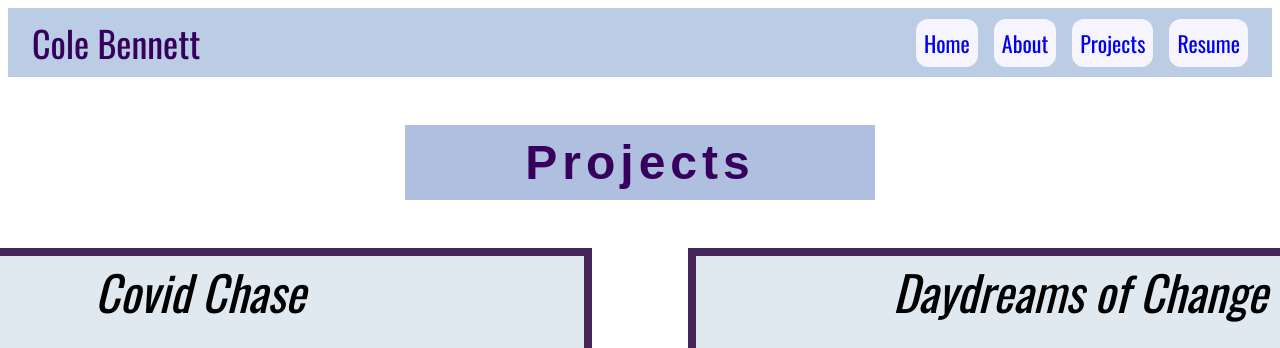
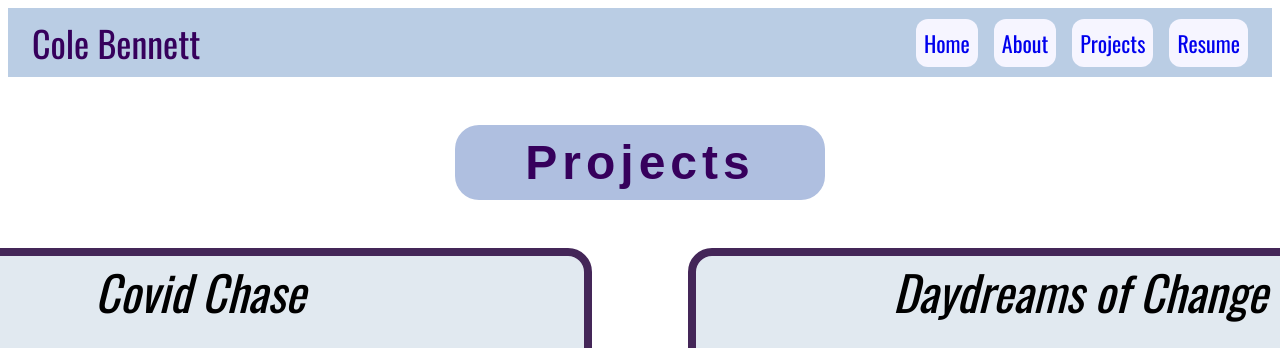
Before and after one commit to Boommook/Cole-Bennett-Website, a plain HTML site: page projects.html in a window 1280 px wide. Shown: the top 348 px of the page. Drawn offline with nearby package versions, Linux system fonts and the light colour scheme; a web font is replaced by a local one.

Commit message:
Added README instructions and improved projects

```diff
--- a/styles.css
+++ b/styles.css
@@ -1,8 +1,9 @@
 h1 {
     height: auto;
-    width: 450px;
+    width: 470px;
     padding: 10px;
     margin: auto;
+    border-radius: 24px;
 
     font-family: 'Komika Axis', sans-serif;
     text-align: center;
--- a/stylesabout.css
+++ b/stylesabout.css
@@ -1,8 +1,9 @@
 h1 {
     height: auto;
-    width: 230px;
+    width: 250px;
     padding: 10px;
     margin: auto;
+    border-radius: 24px;
 
     font-family: 'Komika Axis', sans-serif;
     text-align: center;
--- a/stylesprojects.css
+++ b/stylesprojects.css
@@ -1,8 +1,9 @@
 h1 {
     height: auto;
-    width: 450px;
+    width: 350px;
     padding: 10px;
     margin: auto;
+    border-radius: 24px;
 
     font-family: 'Komika Axis', sans-serif;
     text-align: center;
@@ -100,6 +101,7 @@ h1 {
     background-color: rgb(225, 233, 240);
     border: 8px solid rgb(68, 38, 88);
     height: 620px;
+    border-radius: 24px;
   }
 
   img {
```
Also changed, not shown: 1 other file.
